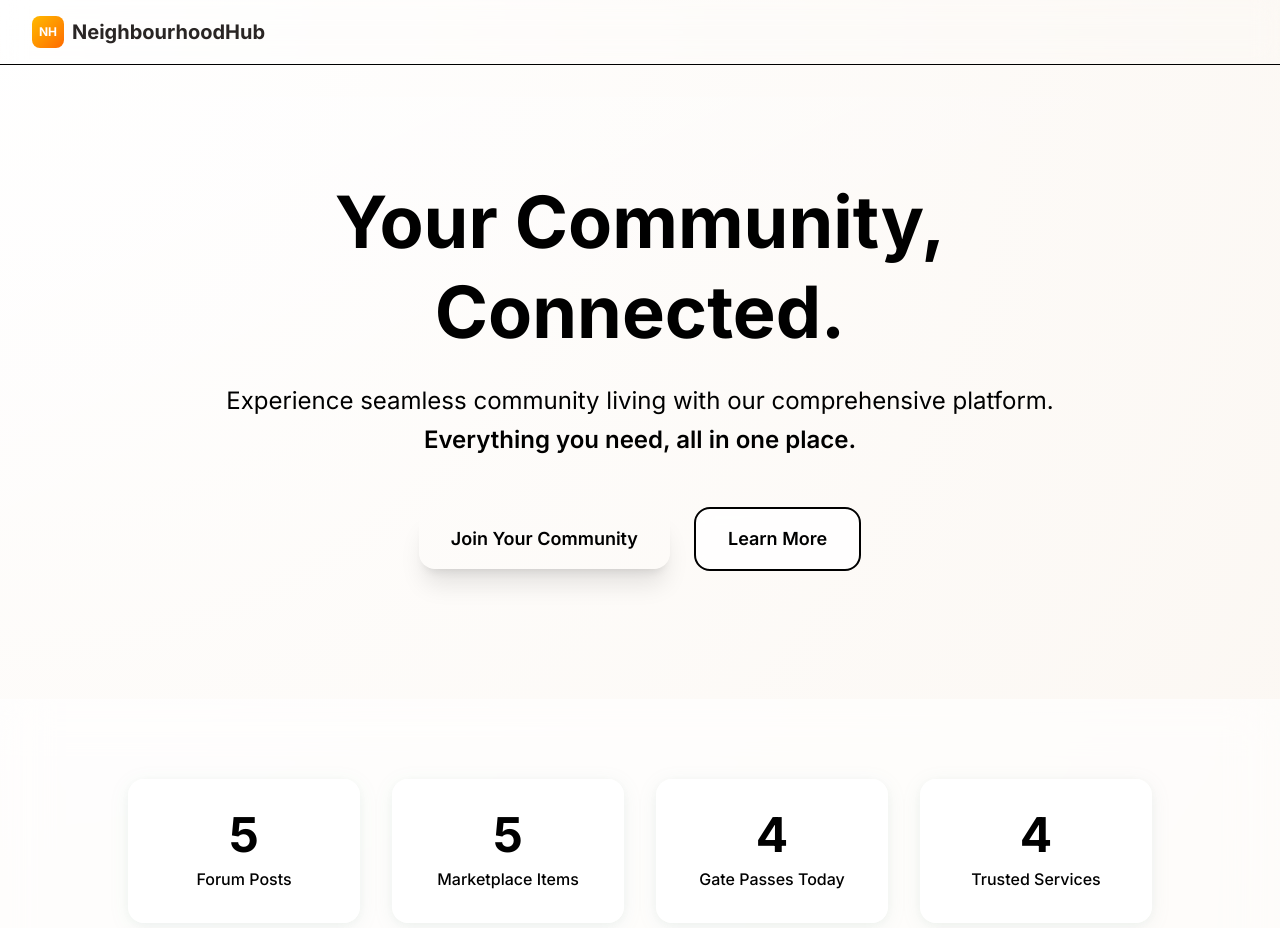
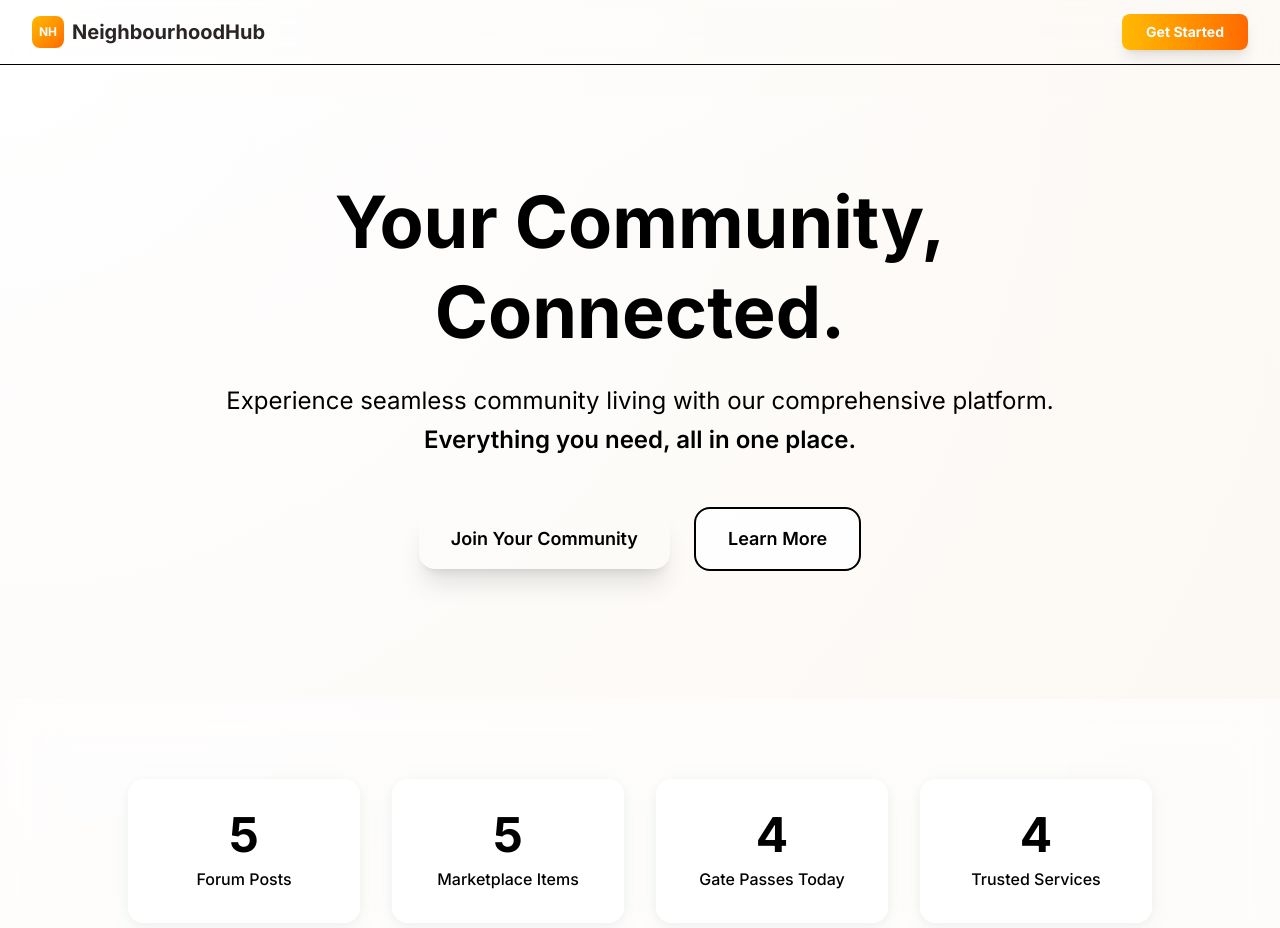
Before and after one commit to bit2swaz/dogshit, a Next.js app: page / in a window 1280 px wide. Shown: the top 928 px of the page. Built offline with nearby package versions, Linux system fonts and the light colour scheme.

Commit message:
feat: Add Navbar component

```diff
--- a/src/components/Navbar.tsx
+++ b/src/components/Navbar.tsx
@@ -229,6 +229,16 @@ const Navbar = () => {
               </div>
             )}
 
+            {/* Get Started Button - Only show if user is NOT logged in */}
+            {!user && (
+              <Link
+                href="/login"
+                className="transform rounded-lg bg-gradient-to-r from-amber-400 to-orange-500 px-6 py-2 text-sm font-bold text-white shadow-lg transition-all duration-200 hover:scale-105 hover:from-amber-500 hover:to-orange-600 focus:ring-2 focus:ring-amber-500 focus:ring-offset-2 focus:outline-none active:scale-95"
+              >
+                Get Started
+              </Link>
+            )}
+
             {/* Mobile menu button - Only show if user is logged in */}
             {user && (
               <div className="md:hidden">
```
